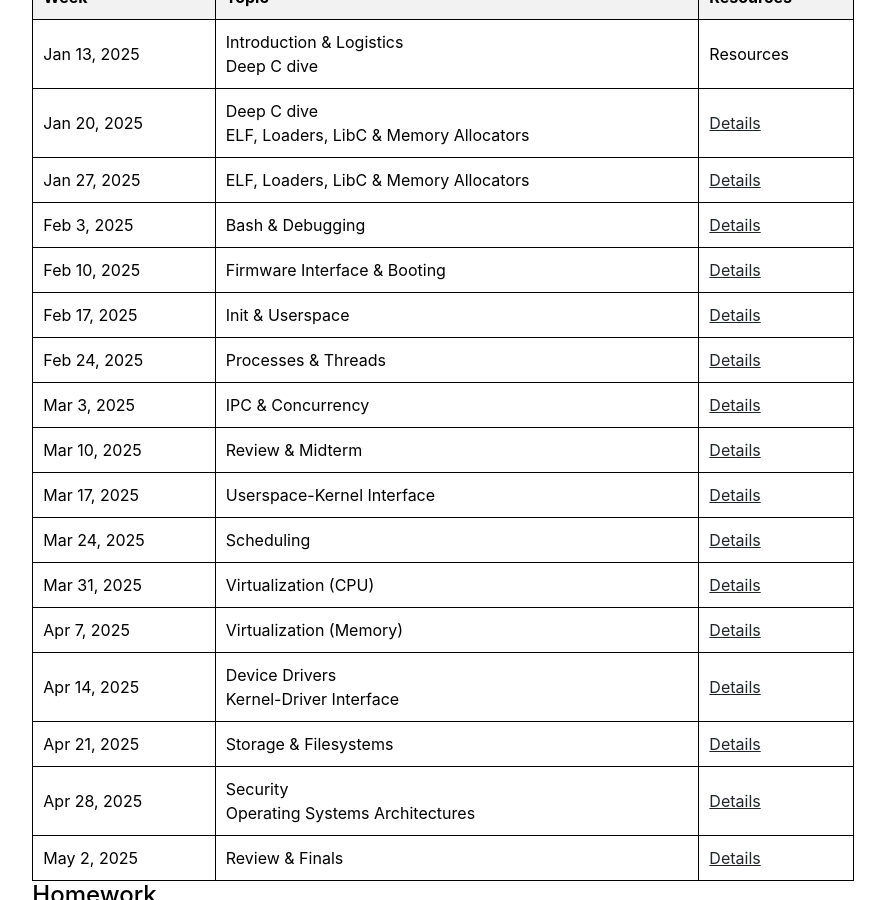
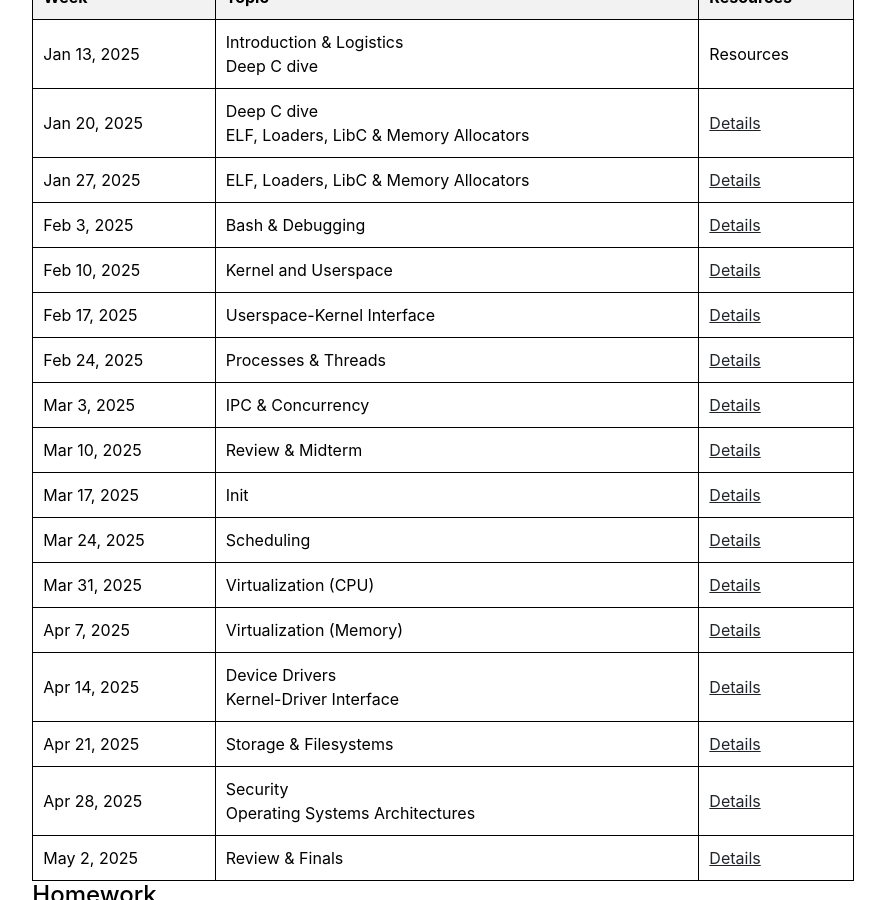
Before and after one commit to Arslan8/arslan8.github.io, a Jekyll site: the page built from courses/operating-systems-sp25.md, in a window 1280 px wide and 900 px high, scrolled down 876 px. Shown: the whole window, without its empty margins (197-1082 px from the left). Built offline with Jekyll 4.4.1, drawn with Linux system fonts in a browser that asks for light colours.

Commit message:
Update operating-systems-sp25.md

```diff
--- a/courses/operating-systems-sp25.md
+++ b/courses/operating-systems-sp25.md
@@ -57,12 +57,12 @@ ECoRE Bldg 028
     </tr>
     <tr>
       <td>Feb 10, 2025</td>
-      <td>Firmware Interface & Booting</td>
+      <td>Kernel and Userspace</td>
       <td><a href="#">Details</a></td>
     </tr>
     <tr>
       <td>Feb 17, 2025</td>
-      <td>Init & Userspace</td>
+      <td>Userspace-Kernel Interface</td>
       <td><a href="#">Details</a></td>
     </tr>
     <tr>
@@ -82,7 +82,7 @@ ECoRE Bldg 028
     </tr>
     <tr>
       <td>Mar 17, 2025</td>
-      <td>Userspace-Kernel Interface</td>
+      <td>Init</td>
       <td><a href="#">Details</a></td>
     </tr>
     <tr>
```
